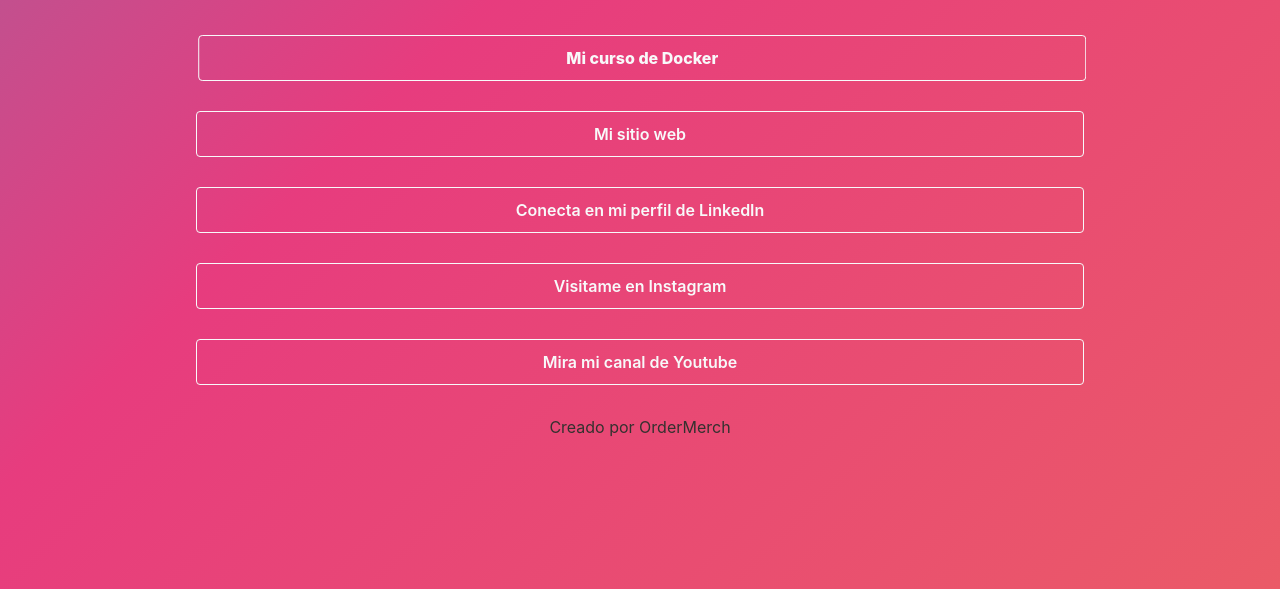
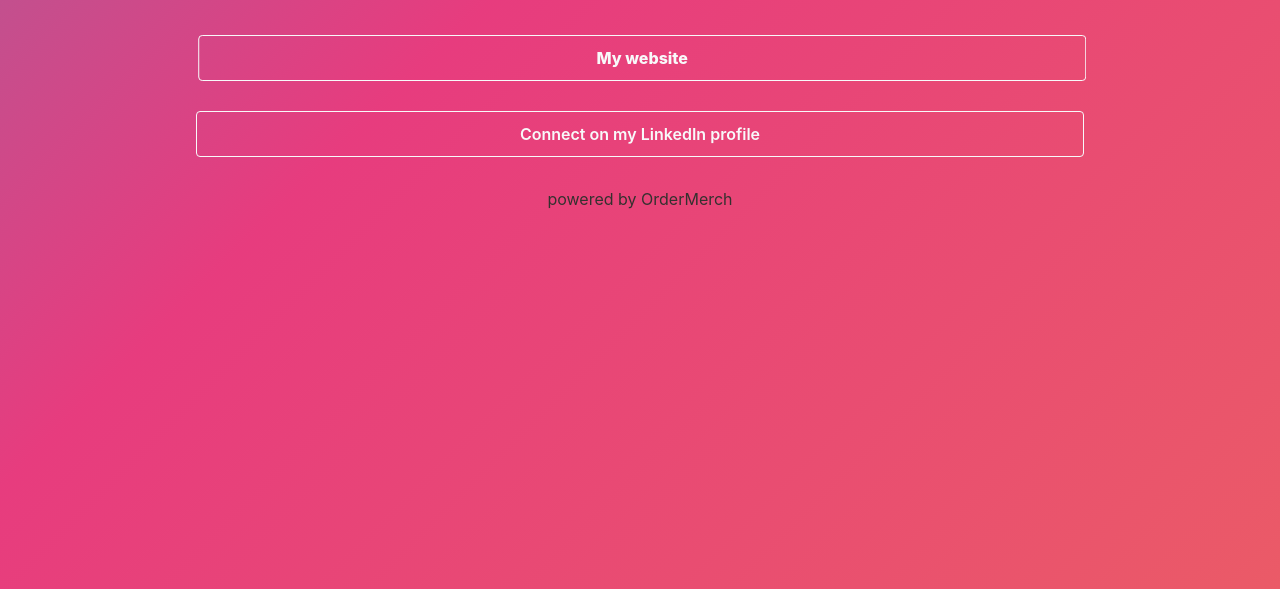
Before and after one commit to DiegoPonce0/DiegoPonce0.github.io, a plain HTML site: page docs/index.html in a window 1280 px wide. Shown: the part 211-800 px from the top of the page. Drawn offline with nearby package versions, Linux system fonts and the light colour scheme.

Commit message:
Design Change

```diff
--- a/docs/index.html
+++ b/docs/index.html
@@ -3,7 +3,7 @@
 
 <head><meta http-equiv="Content-Type" content="text/html; charset=windows-1252">
 
-    <title>Mi plantilla</title>
+    <title>My links</title>
 
     <meta name="viewport" content="width=device-width, initial-scale=1">
     <link rel="stylesheet" href="assets/style.css">
@@ -15,7 +15,7 @@
     <div class="col-xs-12">
             <div class="text-center" style="padding-top: 30px; padding-bottom: 30px;">
                 <img class="backdrop linktree">
-                <h2 style="color: #ffffff; padding-top: 20px;">Mi curso de Git y Github</h2>
+                <h2 style="color: #ffffff; padding-top: 20px;">Diego Ponce - Web Developer</h2>
             </div>
     </div>
     </div>
@@ -25,26 +25,17 @@
     <div class="col-xs-12">
             <div class="text-center">
                 <div style="padding-bottom: 30px;">
-                    <button onclick="location.href='https://platzi.com/cursos/docker-fundamentos/'" type="button" class="btn btn-outline-light shake" style="width: 80%; padding-top:10px; padding-bottom:10px; font-weight: 800;">Mi curso de Docker</button>
+                    <button onclick="location.href='https://coral-hare-100844.hostingersite.com/'" type="button" class="btn btn-outline-light shake" style="width: 80%; padding-top:10px; padding-bottom:10px; font-weight: 800;">My website</button>
                 </div>
                 <div style="padding-bottom: 30px;">
-                    <button onclick="location.href='http://aminespinoza.com'" type="button" class="btn btn-outline-light" style="width: 80%; padding-top:10px; padding-bottom:10px; font-weight: 600;">Mi sitio web</button>
-                </div>
-                <div style="padding-bottom: 30px;">
-                    <button onclick="location.href='https://www.linkedin.com/in/aminespinoza/'" type="button" class="btn btn-outline-light" style="width: 80%; padding-top:10px; padding-bottom:10px; font-weight: 600;">Conecta en mi perfil de LinkedIn</button>
-                </div>
-                <div style="padding-bottom: 30px;">
-                    <button onclick="location.href='https://www.instagram.com/aminespinoza10/'" type="button" class="btn btn-outline-light" style="width: 80%; padding-top:10px; padding-bottom:10px; font-weight: 600;">Visitame en Instagram</button>
-                </div>
-                <div style="padding-bottom: 30px;">
-                    <button onclick="location.href='https://www.youtube.com/aminespinoza'" type="button" class="btn btn-outline-light" style="width: 80%; padding-top:10px; padding-bottom:10px; font-weight: 600;">Mira mi canal de Youtube</button>
+                    <button onclick="location.href='https://www.linkedin.com/in/diego-ponce-712991217/'" type="button" class="btn btn-outline-light" style="width: 80%; padding-top:10px; padding-bottom:10px; font-weight: 600;">Connect on my LinkedIn profile</button>
                 </div>
             </div>
     </div>
     </div>
 
         <div class="text-center">
-            <a href="https://codepen.io/nightcl4w/pen/dEjreJ" style="color: #34312f;" target="_blank">Creado por OrderMerch</a>
+            <a href="https://codepen.io/nightcl4w/pen/dEjreJ" style="color: #34312f;" target="_blank">powered by OrderMerch</a>
         </div>
 
 
```
Also changed, not shown: 1 other file.
